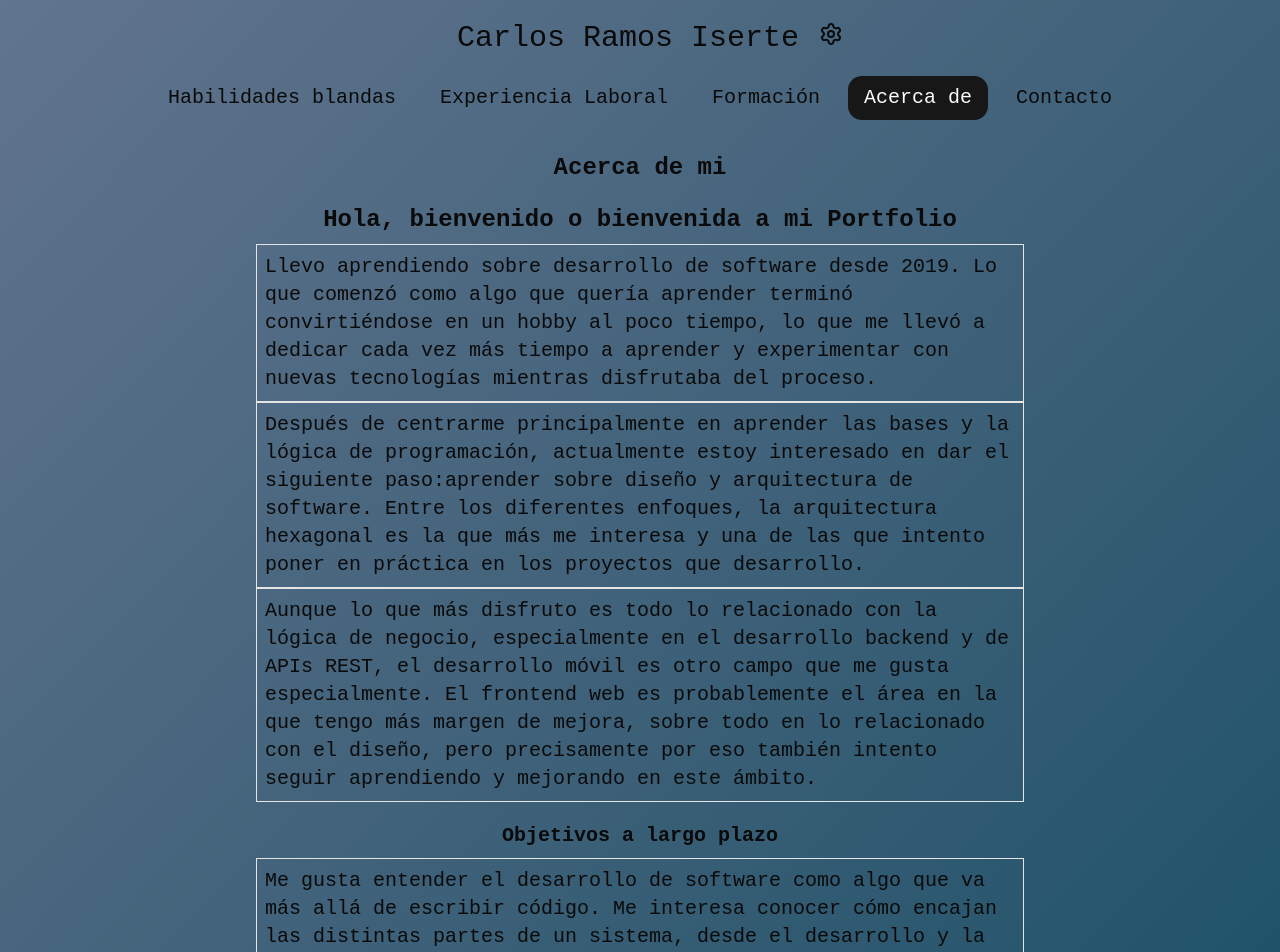
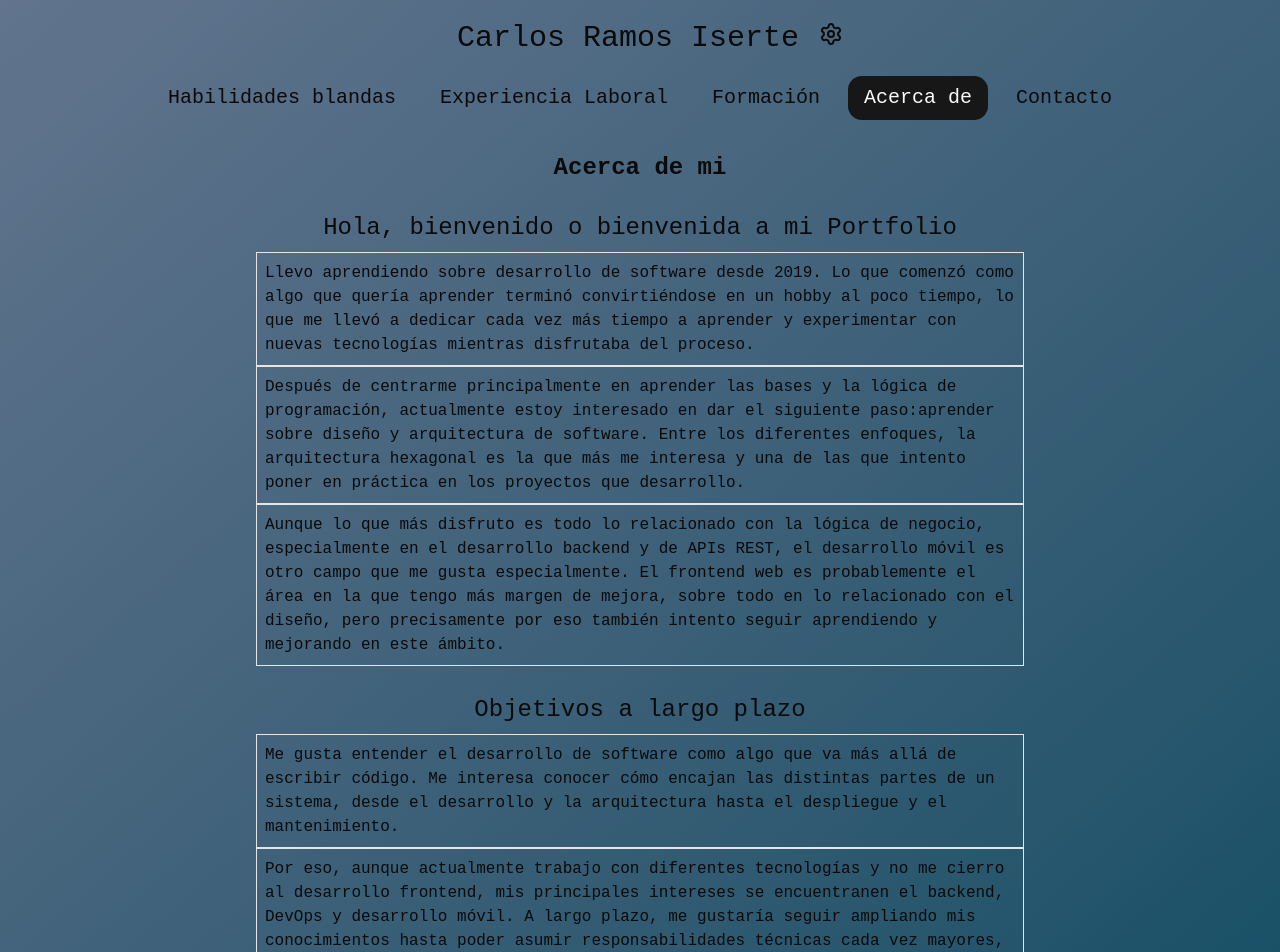
Before and after one commit to CarlosRamosDeveloper/portfolio, a React (Vite) app: page /about in a window 1280 px wide. Shown: the top 952 px of the page. Built offline with nearby package versions, Linux system fonts and the light colour scheme.

Commit message:
fixed about typo and styles

```diff
--- a/src/constants/pages/about.text.ts
+++ b/src/constants/pages/about.text.ts
@@ -8,7 +8,7 @@ export const ABOUT_TEXT = {
   ],
   longTermGoals: 'Objetivos a largo plazo',
   goalsData: [
-    'Me gusta entender el desarrollo de software como algo que va más allá de escribir código. Me interesa conocer cómo encajan las distintas partes de un sistema, desde el desarrollo y la arquitectura hasta el desplieguey el mantenimiento.',
+    'Me gusta entender el desarrollo de software como algo que va más allá de escribir código. Me interesa conocer cómo encajan las distintas partes de un sistema, desde el desarrollo y la arquitectura hasta el despliegue y el mantenimiento.',
     'Por eso, aunque actualmente trabajo con diferentes tecnologías y no me cierro al desarrollo frontend, mis principales intereses se encuentranen el backend, DevOps y desarrollo móvil. A largo plazo, me gustaría seguir ampliando mis conocimientos hasta poder asumir responsabilidades técnicas cada vez mayores, con el objetivo de llegar a desempeñar un rol de Tech Lead o Arquitecto de Software.',
   ],
 };
--- a/src/portfolio/pages/about/components/AboutBubble.tsx
+++ b/src/portfolio/pages/about/components/AboutBubble.tsx
@@ -3,5 +3,9 @@ interface Props {
 }
 
 export const AboutBubble = ({ text }: Props) => {
-  return <div className="p-4 lg:p-2 border border-border text-xl">{text}</div>;
+  return (
+    <div className="p-4 lg:p-2 border border-border text-base px-4 py-2">
+      {text}
+    </div>
+  );
 };
--- a/src/portfolio/pages/about/components/GoalsSection.tsx
+++ b/src/portfolio/pages/about/components/GoalsSection.tsx
@@ -4,7 +4,7 @@ import { AboutBubble } from '.';
 export const GoalsSection = () => {
   return (
     <div className="flex flex-col items-center mt-5">
-      <h3 className="mb-2 text-xl font-semibold">{ABOUT_TEXT.longTermGoals}</h3>
+      <h3 className="text-2xl text-center py-2">{ABOUT_TEXT.longTermGoals}</h3>
       <div>
         {ABOUT_TEXT.goalsData.map((text, index) => (
           <AboutBubble text={text} key={index} />
--- a/src/portfolio/pages/about/components/GreetSection.tsx
+++ b/src/portfolio/pages/about/components/GreetSection.tsx
@@ -4,9 +4,7 @@ import { AboutBubble } from '.';
 export const GreetSection = () => {
   return (
     <div className="flex flex-col">
-      <h3 className=" text-xl text-center lg:text-2xl mb-2 font-semibold">
-        {ABOUT_TEXT.greet}
-      </h3>
+      <h3 className="text-2xl text-center py-2">{ABOUT_TEXT.greet}</h3>
       <div>
         {ABOUT_TEXT.greetData.map((text, index) => (
           <AboutBubble key={index} text={text} />
```
